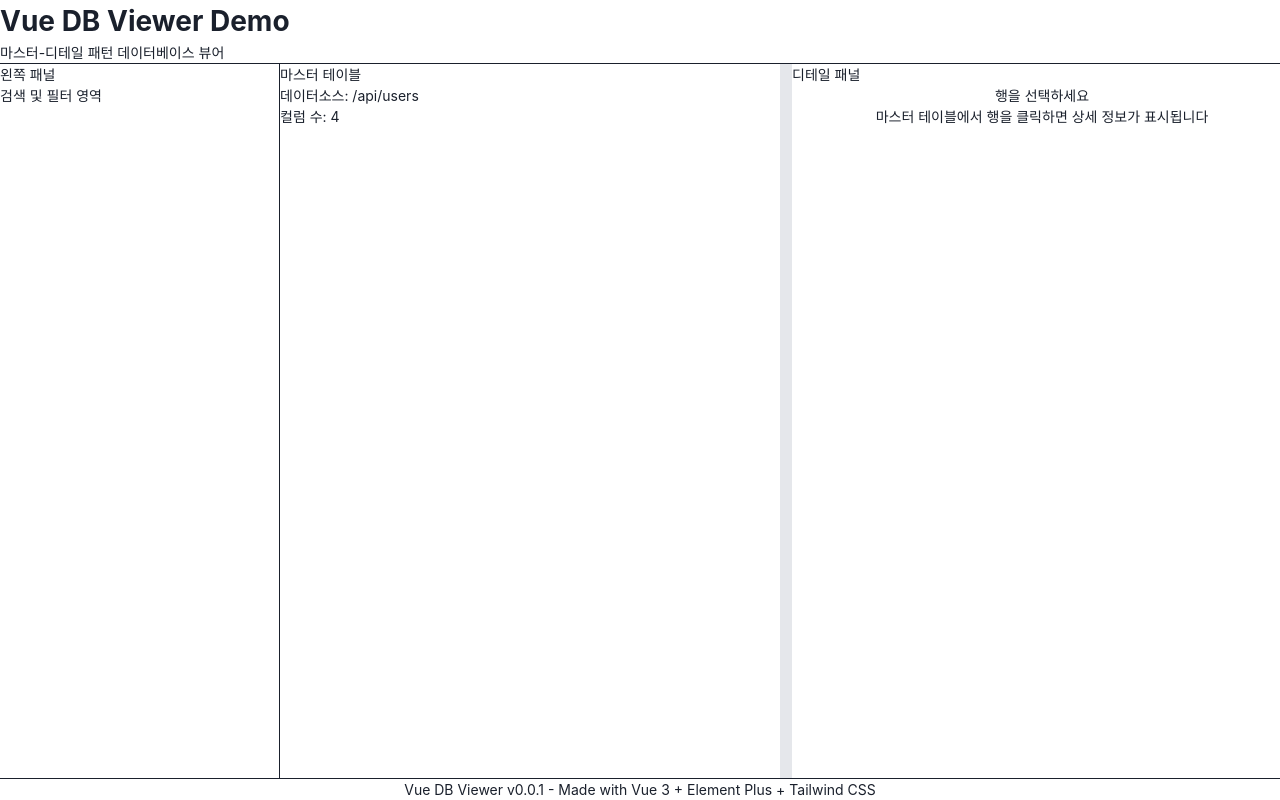
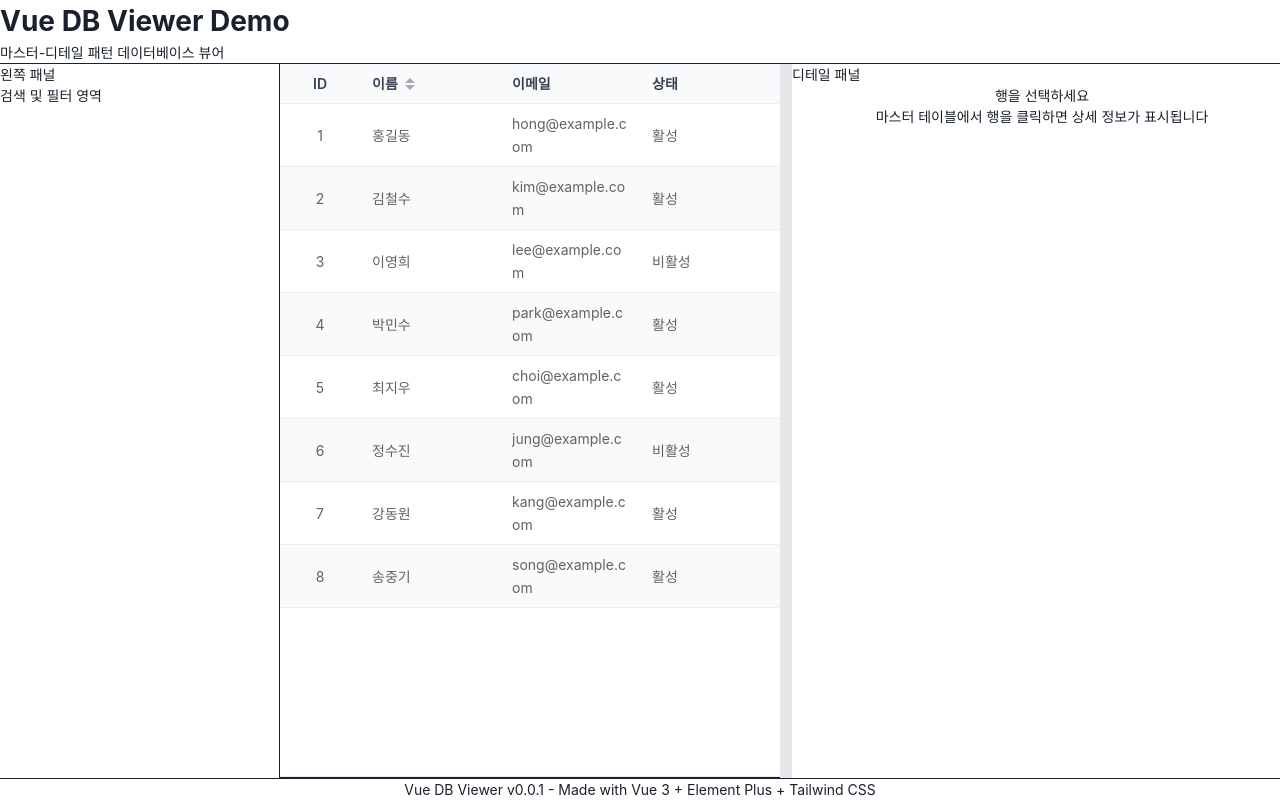
Before and after one commit to sodevv2025/vue-db-viewer, a Vue app: page / in a window 1280 px wide. Built offline with nearby package versions, Linux system fonts and the light colour scheme.

Commit message:
Implement master table with Element Plus
- Create VDBMasterTable component with el-table
- Support single/multiple selection modes
- Add row highlighting and click handling
- Integrate pagination and sorting features
- Add sample data to App.vue for testing
- Connect VDBMasterTable to VueDBViewer

```diff
--- a/src/App.vue
+++ b/src/App.vue
@@ -5,6 +5,18 @@ import type { VueDBViewerConfig, SelectedRow } from './types'
 
 // 선택된 행
 const selectedRow = ref<SelectedRow>(null)
+
+// 샘플 데이터
+const sampleData = [
+  { id: 1, name: '홍길동', email: 'hong@example.com', status: '활성' },
+  { id: 2, name: '김철수', email: 'kim@example.com', status: '활성' },
+  { id: 3, name: '이영희', email: 'lee@example.com', status: '비활성' },
+  { id: 4, name: '박민수', email: 'park@example.com', status: '활성' },
+  { id: 5, name: '최지우', email: 'choi@example.com', status: '활성' },
+  { id: 6, name: '정수진', email: 'jung@example.com', status: '비활성' },
+  { id: 7, name: '강동원', email: 'kang@example.com', status: '활성' },
+  { id: 8, name: '송중기', email: 'song@example.com', status: '활성' },
+]
 
 // 뷰어 설정
 const config: VueDBViewerConfig = {
@@ -72,6 +84,7 @@ const handleRowSelect = (payload: { row: any; index: number }) => {
 <template>
   <VueDBViewer
     :config="config"
+    :data="sampleData"
     v-model:selected-row="selectedRow"
     @row-select="handleRowSelect"
   >
--- a/src/components/VueDBViewer.vue
+++ b/src/components/VueDBViewer.vue
@@ -1,6 +1,7 @@
 <script setup lang="ts">
 import { ref, computed, provide } from 'vue'
 import VDBSplitPane from './layout/VDBSplitPane.vue'
+import VDBMasterTable from './table/VDBMasterTable.vue'
 import type { VueDBViewerConfig, SelectedRow } from '../types'
 
 /**
@@ -20,9 +21,13 @@ interface Props {
   config: VueDBViewerConfig
   /** 선택된 행 (v-model) */
   selectedRow?: SelectedRow
+  /** 마스터 테이블 데이터 */
+  data?: any[]
 }
 
-const props = defineProps<Props>()
+const props = withDefaults(defineProps<Props>(), {
+  data: () => [],
+})
 
 // Emits
 const emit = defineEmits<{
@@ -40,8 +45,11 @@ const emit = defineEmits<{
 
 // State
 const internalSelectedRow = ref<SelectedRow>(props.selectedRow || null)
+const isLoading = ref(false)
 
 // Computed
+const masterData = computed(() => props.data || [])
+
 const layoutConfig = computed(() => ({
   splitRatio: props.config.layout?.splitRatio ?? 0.5,
   minMasterWidth: props.config.layout?.minMasterWidth ?? 400,
@@ -53,10 +61,10 @@ const hasLeftPanel = computed(() => !!props.config.leftPanel)
 const hasDetailPanel = computed(() => !!props.config.detail)
 
 // Methods
-const handleRowSelect = (row: any, index: number) => {
-  internalSelectedRow.value = row
-  emit('update:selectedRow', row)
-  emit('row-select', { row, index })
+const handleRowSelect = (payload: { row: any; index: number }) => {
+  internalSelectedRow.value = payload.row
+  emit('update:selectedRow', payload.row)
+  emit('row-select', payload)
 }
 
 // Provide config to child components
@@ -90,17 +98,14 @@ provide('vdb-selected-row', internalSelectedRow)
         <!-- Master only (no detail panel) -->
         <section
           v-if="!hasDetailPanel"
-          class="vdb-master bg-white h-full overflow-auto"
+          class="vdb-master h-full"
         >
-          <div class="p-4">
-            <div class="text-xl font-bold mb-4">마스터 테이블</div>
-            <div class="text-sm text-gray-500 mb-4">
-              데이터소스: {{ typeof config.master.dataSource === 'string' ? config.master.dataSource : '배열' }}
-            </div>
-            <div class="text-sm text-gray-500">
-              컬럼 수: {{ config.master.columns.length }}
-            </div>
-          </div>
+          <VDBMasterTable
+            :config="config.master"
+            :data="masterData"
+            :loading="isLoading"
+            @row-select="handleRowSelect"
+          />
         </section>
 
         <!-- Master + Detail with SplitPane -->
@@ -113,16 +118,13 @@ provide('vdb-selected-row', internalSelectedRow)
         >
           <!-- Master Table -->
           <template #left>
-            <section class="vdb-master bg-white h-full">
-              <div class="p-4">
-                <div class="text-xl font-bold mb-4">마스터 테이블</div>
-                <div class="text-sm text-gray-500 mb-4">
-                  데이터소스: {{ typeof config.master.dataSource === 'string' ? config.master.dataSource : '배열' }}
-                </div>
-                <div class="text-sm text-gray-500">
-                  컬럼 수: {{ config.master.columns.length }}
-                </div>
-              </div>
+            <section class="vdb-master h-full">
+              <VDBMasterTable
+                :config="config.master"
+                :data="masterData"
+                :loading="isLoading"
+                @row-select="handleRowSelect"
+              />
             </section>
           </template>
 
--- /dev/null
+++ b/src/components/table/VDBMasterTable.vue
@@ -0,0 +1,186 @@
+<script setup lang="ts">
+import { ref, computed, watch } from 'vue'
+import type { MasterConfig } from '../../types'
+
+/**
+ * VDBMasterTable - 마스터 테이블 컴포넌트
+ *
+ * Element Plus el-table을 사용하여 데이터를 렌더링하고 행 선택 기능을 제공합니다.
+ *
+ * @example
+ * <VDBMasterTable
+ *   :config="masterConfig"
+ *   :data="tableData"
+ *   @row-select="handleRowSelect"
+ * />
+ */
+
+interface Props {
+  /** 마스터 테이블 설정 */
+  config: MasterConfig
+  /** 테이블 데이터 (배열) */
+  data?: any[]
+  /** 로딩 상태 */
+  loading?: boolean
+}
+
+const props = withDefaults(defineProps<Props>(), {
+  data: () => [],
+  loading: false,
+})
+
+// Emits
+const emit = defineEmits<{
+  /** 행 선택 이벤트 */
+  'row-select': [payload: { row: any; index: number }]
+  /** 정렬 변경 이벤트 */
+  'sort-change': [payload: { column: string; direction: 'asc' | 'desc' | null }]
+}>()
+
+// State
+const selectedRow = ref<any>(null)
+const tableRef = ref()
+
+// Computed
+const isSingleSelection = computed(() => props.config.selectionMode === 'single')
+
+// Methods
+const handleRowClick = (row: any, column: any, event: Event) => {
+  if (!isSingleSelection.value) return
+
+  selectedRow.value = row
+  const index = props.data.findIndex((item) => item[props.config.rowKey] === row[props.config.rowKey])
+  emit('row-select', { row, index })
+}
+
+const handleSelectionChange = (selection: any[]) => {
+  if (isSingleSelection.value) return
+
+  // Multiple selection
+  if (selection.length > 0) {
+    const lastSelected = selection[selection.length - 1]
+    const index = props.data.findIndex(
+      (item) => item[props.config.rowKey] === lastSelected[props.config.rowKey]
+    )
+    emit('row-select', { row: lastSelected, index })
+  }
+}
+
+const handleSortChange = ({ prop, order }: { prop: string; order: string | null }) => {
+  let direction: 'asc' | 'desc' | null = null
+  if (order === 'ascending') direction = 'asc'
+  else if (order === 'descending') direction = 'desc'
+
+  emit('sort-change', { column: prop, direction })
+}
+
+// Row class for highlighting selected row
+const tableRowClassName = ({ row }: { row: any }) => {
+  if (isSingleSelection.value && selectedRow.value) {
+    return row[props.config.rowKey] === selectedRow.value[props.config.rowKey]
+      ? 'selected-row'
+      : ''
+  }
+  return ''
+}
+</script>
+
+<template>
+  <div class="vdb-master-table h-full flex flex-col">
+    <!-- Table Container -->
+    <div class="flex-1 overflow-auto">
+      <el-table
+        ref="tableRef"
+        :data="data"
+        :row-key="config.rowKey"
+        :row-class-name="tableRowClassName"
+        :height="'100%'"
+        :stripe="true"
+        :highlight-current-row="isSingleSelection"
+        @row-click="handleRowClick"
+        @selection-change="handleSelectionChange"
+        @sort-change="handleSortChange"
+        v-loading="loading"
+      >
+        <!-- Selection Column (Multiple) -->
+        <el-table-column
+          v-if="!isSingleSelection"
+          type="selection"
+          width="55"
+          align="center"
+        />
+
+        <!-- Data Columns -->
+        <el-table-column
+          v-for="column in config.columns"
+          :key="column.key"
+          :prop="column.key"
+          :label="column.label"
+          :width="column.width"
+          :min-width="column.minWidth"
+          :align="column.align || 'left'"
+          :sortable="column.sortable ? 'custom' : false"
+        >
+          <template #default="{ row }">
+            {{ row[column.key] }}
+          </template>
+        </el-table-column>
+
+        <!-- Empty State -->
+        <template #empty>
+          <div class="text-center py-12 text-gray-400">
+            <div class="text-lg mb-2">데이터가 없습니다</div>
+            <div class="text-sm">표시할 데이터가 없습니다</div>
+          </div>
+        </template>
+      </el-table>
+    </div>
+
+    <!-- Pagination (if enabled) -->
+    <div v-if="config.pagination" class="border-t border-gray-200 px-4 py-3 bg-white">
+      <el-pagination
+        :current-page="1"
+        :page-size="config.pagination.pageSize"
+        :page-sizes="config.pagination.pageSizes"
+        :total="data.length"
+        layout="total, sizes, prev, pager, next, jumper"
+        class="justify-end"
+      />
+    </div>
+  </div>
+</template>
+
+<style scoped>
+.vdb-master-table {
+  background: white;
+}
+
+/* Selected row highlight */
+:deep(.selected-row) {
+  background-color: #ecfdf5 !important;
+}
+
+:deep(.selected-row:hover > td) {
+  background-color: #d1fae5 !important;
+}
+
+/* Element Plus table customization */
+:deep(.el-table) {
+  font-size: 14px;
+}
+
+:deep(.el-table__header th) {
+  background-color: #f9fafb;
+  color: #374151;
+  font-weight: 600;
+}
+
+:deep(.el-table__row:hover > td) {
+  background-color: #f3f4f6;
+}
+
+:deep(.el-pagination) {
+  display: flex;
+  justify-content: flex-end;
+}
+</style>
```
